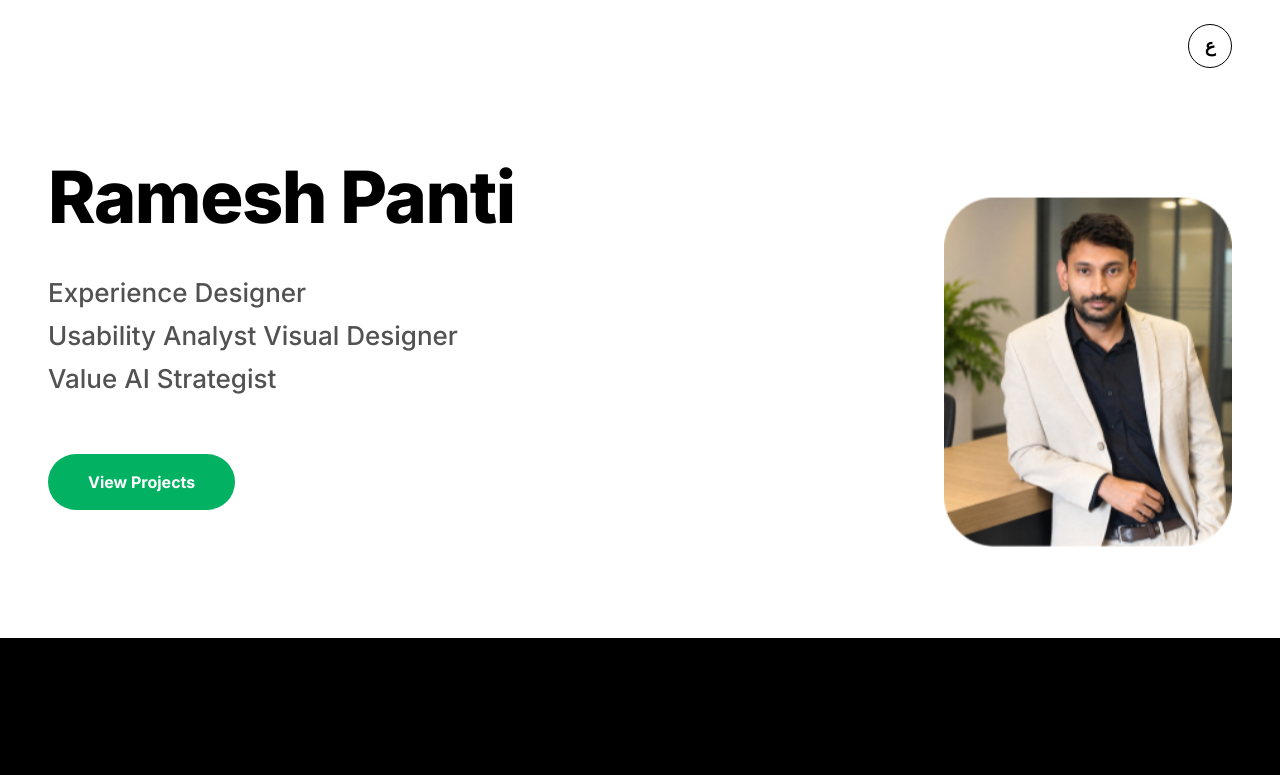
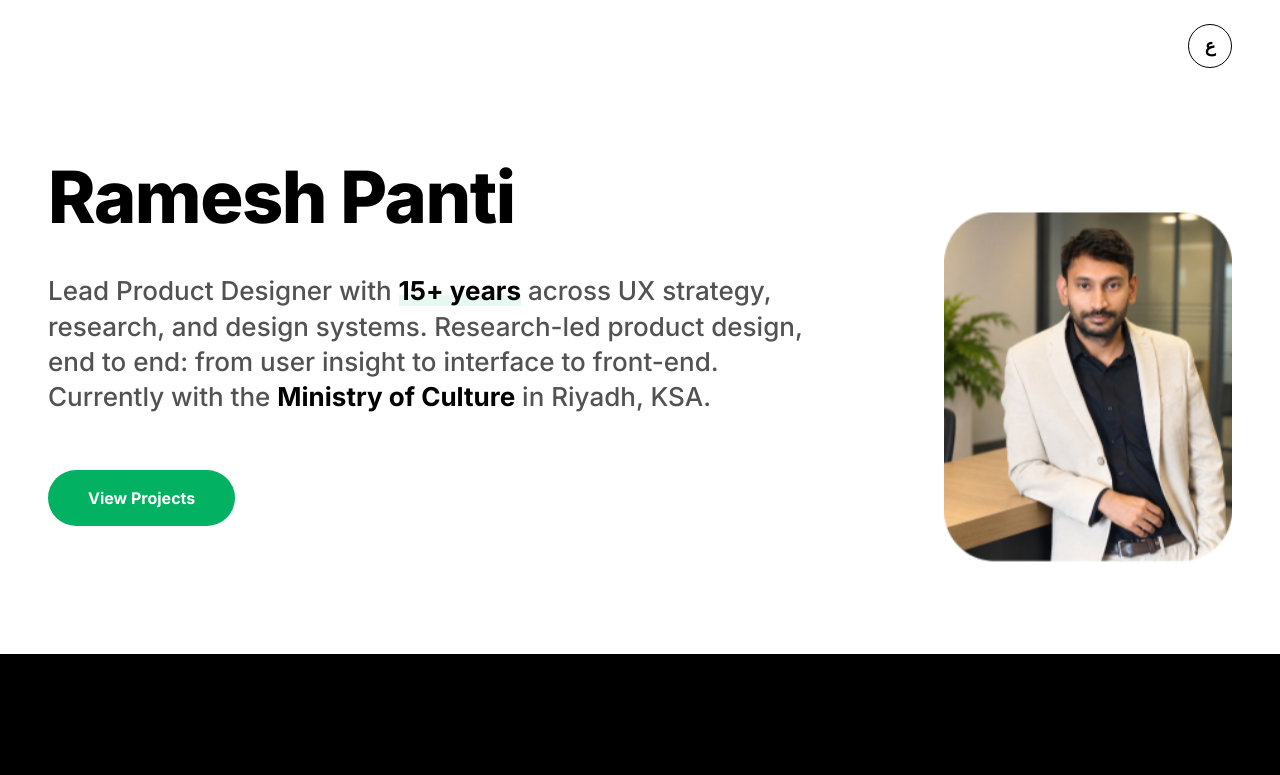
Before and after one commit to superintel04/kipe, a React (Vite) app: page / in a window 1280 px wide. Shown: the top 775 px of the page. Built offline with nearby package versions, Linux system fonts and the light colour scheme.

Commit message:
Replace the hero role list with a positioning statement
The line under the name was a pipe-separated list of job titles rendered
as stacked rows. It is now a short paragraph that says what the work is
and where it happens, with the years and the current client emphasised.

```diff
--- a/src/components/Hero.tsx
+++ b/src/components/Hero.tsx
@@ -2,22 +2,17 @@ import Avatar from './Avatar'
 import Magnetic from './Magnetic'
 import Parallax from './Parallax'
 import Reveal from './Reveal'
+import RichText from './RichText'
 import Section from './Section'
 import portrait from '@/assets/portrait.jpg'
 import { useContent } from '@/content'
 
 /**
- * Opening band: the name at display scale, the role line broken onto its own
- * lines, and the portrait drifting gently against the scroll.
+ * Opening band: the name at display scale, the positioning statement beneath
+ * it, and the portrait drifting gently against the scroll.
  */
 export default function Hero() {
   const { profile } = useContent()
-
-  /** Split the role line so each title can sit on its own row. */
-  const roles = profile.title
-    .split(/\s*[|&]\s*/)
-    .map((role) => role.trim())
-    .filter(Boolean)
 
   return (
     <Section className="pt-28 pb-20 md:pt-40 md:pb-32" innerClassName="">
@@ -27,13 +22,13 @@ export default function Hero() {
             <h1 className="text-h1 font-extrabold">{profile.name}</h1>
           </Reveal>
 
-          <ul className="mt-8 flex flex-col gap-1 md:mt-10">
-            {roles.map((role, index) => (
-              <Reveal key={role} delay={120 + index * 80}>
-                <li className="text-h4 font-medium text-fg-muted">{role}</li>
-              </Reveal>
-            ))}
-          </ul>
+          {/* Capped near 46 characters a line — the width prose stays
+              comfortable to read at this size. */}
+          <Reveal delay={140}>
+            <p className="mt-8 max-w-[46ch] text-h4 leading-[1.35] font-medium text-fg-muted text-pretty md:mt-10">
+              <RichText segments={profile.tagline} />
+            </p>
+          </Reveal>
 
           <Reveal delay={400}>
             <Magnetic className="mt-10 md:mt-14">
--- a/src/content/ar.ts
+++ b/src/content/ar.ts
@@ -31,8 +31,13 @@ export const ar: Content = {
 
   profile: {
     name: 'رامش بانتي',
-    title:
-      'مصمم تجربة المستخدم | محلل قابلية الاستخدام | مصمم واجهات بصرية واستراتيجي الذكاء الاصطناعي',
+    tagline: [
+      'مصمم منتجات رئيسي بخبرة تتجاوز ',
+      { highlight: '15 سنة' },
+      ' في استراتيجية تجربة المستخدم والبحث وأنظمة التصميم. تصميم منتجات قائم على البحث، من البداية إلى النهاية: من رؤى المستخدمين إلى الواجهة إلى تطوير الواجهة الأمامية. أعمل حاليًا مع ',
+      { strong: 'وزارة الثقافة' },
+      ' في الرياض، المملكة العربية السعودية.',
+    ],
     portfolioLabel: 'استعراض المشاريع',
     portfolioUrl: '#projects',
     initials: 'ر ب',
--- a/src/content/en.ts
+++ b/src/content/en.ts
@@ -23,8 +23,13 @@ export const en: Content = {
 
   profile: {
     name: 'Ramesh Panti',
-    title:
-      'Experience Designer | Usability Analyst Visual Designer & Value AI Strategist',
+    tagline: [
+      'Lead Product Designer with ',
+      { highlight: '15+ years' },
+      ' across UX strategy, research, and design systems. Research-led product design, end to end: from user insight to interface to front-end. Currently with the ',
+      { strong: 'Ministry of Culture' },
+      ' in Riyadh, KSA.',
+    ],
     portfolioLabel: 'View Projects',
     portfolioUrl: '#projects',
     initials: 'RP',
--- a/src/content/types.ts
+++ b/src/content/types.ts
@@ -173,7 +173,8 @@ export type UiStrings = {
 export type Content = {
   profile: {
     name: string
-    title: string
+    /** Positioning statement under the name, as accentable segments. */
+    tagline: Segment[]
     portfolioLabel: string
     portfolioUrl: string
     initials: string
```
